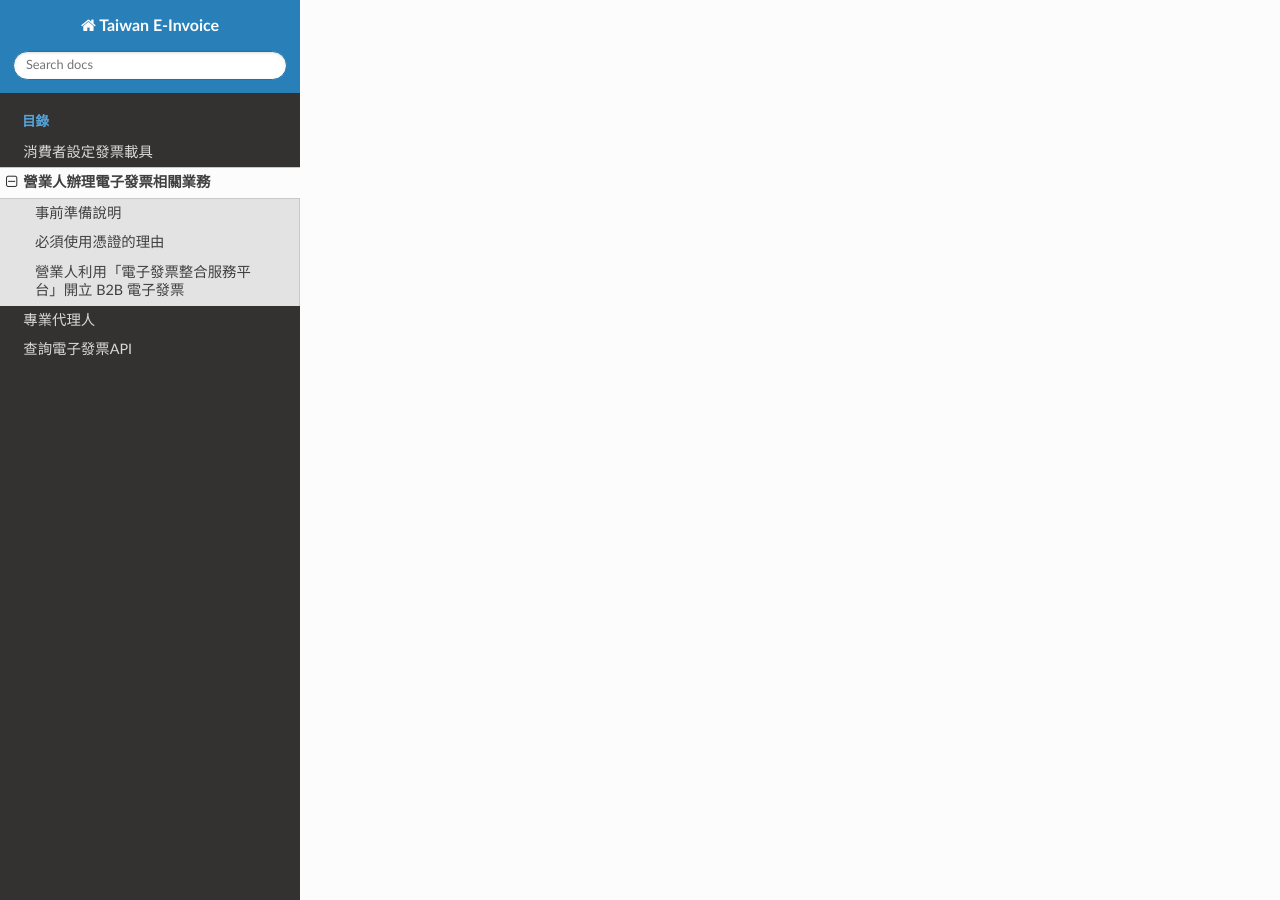
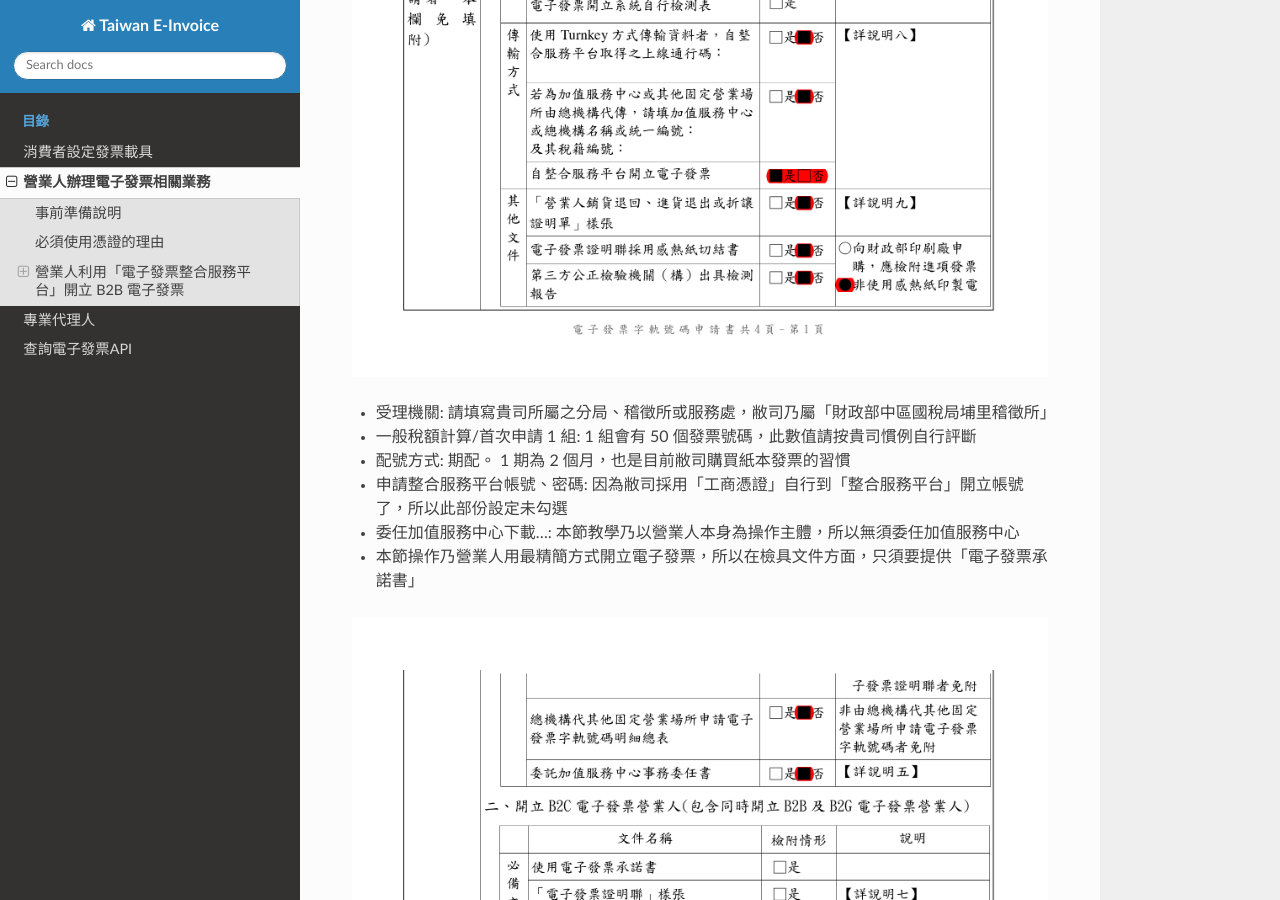
Before and after one commit to ho600-ltd/django-taiwan-einvoice, a Sphinx documentation site: the page built from docs/merchant_prepare.rst, in a window 1280 px wide and 900 px high, scrolled down 2985 px. Built offline with Sphinx 7.4.7 and the Read the Docs theme 2.0.0, drawn with Linux system fonts in a browser that asks for light colours; some of the changed text lies outside the part shown.

Commit message:
Complete the application form @CMEC2-324-hoamon-task-build-taiwan-einvoice-service-for-cm]

```diff
--- a/docs/merchant_prepare.rst
+++ b/docs/merchant_prepare.rst
@@ -9,7 +9,7 @@
 #. 效期內的「工商憑證」 - 一般營利事業單位用，申請網站請到 `MOEACA <https://moeaca.nat.gov.tw/>`_
 #. 效期內的「XCA 憑證」 - 一般組織、團體單位用，申請網站請到 `XCA <https://xca.nat.gov.tw/>`_
 #. 效期內的「GCA 憑證」 - 一般政府機關單位用，申請網站請到 `GCA <https://gca.nat.gov.tw/>`_
-#. 效期內的「自然人憑證」 - 一般正常人用，請親自到 **任一** 戶政事務所辦理
+#. 效期內的「自然人憑證」 - 一般正常人用，請親自到 **任一** 戶政事務所辦理，說明在 `此 <https://moica.nat.gov.tw/rac.html>`_
 #. 電子發票字軌號碼申請書(含電子發票開立系統自行檢測表) - `下載連結 <https://www.etax.nat.gov.tw/etwmain/front/ETW118W/CON/441/6304811861295645753>`_
 #. 使用電子發票承諾書 - 本文件與「電子發票字軌號碼申請書(含電子發票開立系統自行檢測表)」是放在同一個壓縮檔中
 
@@ -37,6 +37,9 @@
 這樣該憑證在那張電子發票上所簽署的簽章，即可代表是「什麼人或什麼法人」所開出的，\
 就確保了「電子發票的開立人」及「交易內容」。
 
+所以要開立合法、有效的「電子發票」，其必要條件就是得使用至少一張憑證，\
+而申辦自然人憑證的工本費目前是 250 元，而工商憑證的工本費為 420 元。
+
 營業人利用「電子發票整合服務平台」開立 B2B 電子發票
 -------------------------------------------------------------------------------
 
@@ -47,7 +50,45 @@
 利用財政部自己所推出的「整合服務平台」，\
 賣家無須開發自己的「開發票系統」，直接用「整合服務平台」就能開發票給買受人(買家)了。
 
+本節主要目標，僅在教學如何使用「電子發票整合服務平台」來操作「線上銷項發票作業」及「多元發票交付」，如下圖紅框處:
+
+.. figure:: merchant_only_b2b/merchant_only_b2b_operations.png
+
+在「線上銷項發票作業」中的「開立發票」作業中，其發票買受人須在它的「電子發票整合平台」上設定「發票接受方式」，而在「多元發票交付」的「開立存證發票」作業上，\
+其發票買受人可為任何擁有統編的公司、非營利組織、政府單位。
+
 事前準備事項:
 
 * 自然人憑證或工商憑證
 * 電子發票字軌申請書
+* 使用電子發票承諾書
+
+.. figure:: merchant_only_b2b/serial_number_01.png
+
+* 受理機關: 請填寫貴司所屬之分局、稽徵所或服務處，敝司乃屬「財政部中區國稅局埔里稽徵所」
+* 一般稅額計算/首次申請 1 組: 1 組會有 50 個發票號碼，此數值請按貴司慣例自行評斷
+* 配號方式: 期配。 1 期為 2 個月，也是目前敝司購買紙本發票的習慣
+* 申請整合服務平台帳號、密碼: 因為敝司採用「工商憑證」自行到「整合服務平台」開立帳號了，所以此部份設定未勾選
+* 委任加值服務中心下載…: 本節教學乃以營業人本身為操作主體，所以無須委任加值服務中心
+* 本節操作乃營業人用最精簡方式開立電子發票，所以在檢具文件方面，只須要提供「電子發票承諾書」
+
+.. figure:: merchant_only_b2b/serial_number_02.png
+
+.. figure:: merchant_only_b2b/serial_number_03.png
+
+申請人、聯絡方式、事務所、申請日期，請依貴司資料填寫，並蓋大章、小章。
+
+.. figure:: merchant_only_b2b/serial_number_04.png
+
+.. figure:: merchant_only_b2b/promise.png
+
+再附上「使用電子發票承諾書」，內容主要是提醒每期未開立之空白發票，\
+記得在次期 10 日內傳輸至整合服務平台。還有不要亂開發票，遵守相關法律，\
+財政部是不會幫忙負責的…。這份承諾書 **強烈建議** 要全部瀏覽一遍，\
+再蓋上貴司之大、小章。
+
+以上兩份文件，可親送或郵寄到所屬營業稅管理單位。\
+接下來，便坐等「電子發票字軌號碼」申請通過。
+
+系統設定 > 公司基本資料
+^^^^^^^^^^^^^^^^^^^^^^^^^^^^^^^^^^^^^^^^^^^^^^^^^^^^^^^^^^^^^^^^^^^^^^^^^^^^^^^
```
Also changed, not shown: docs/merchant_only_b2b/merchant_only_b2b_operations.png (added), docs/merchant_only_b2b/promise.png (added), docs/merchant_only_b2b/serial_number_01.png (added), docs/merchant_only_b2b/serial_number_02.png (added), docs/merchant_only_b2b/serial_number_03.png (added), docs/merchant_only_b2b/serial_number_04.png (added).
